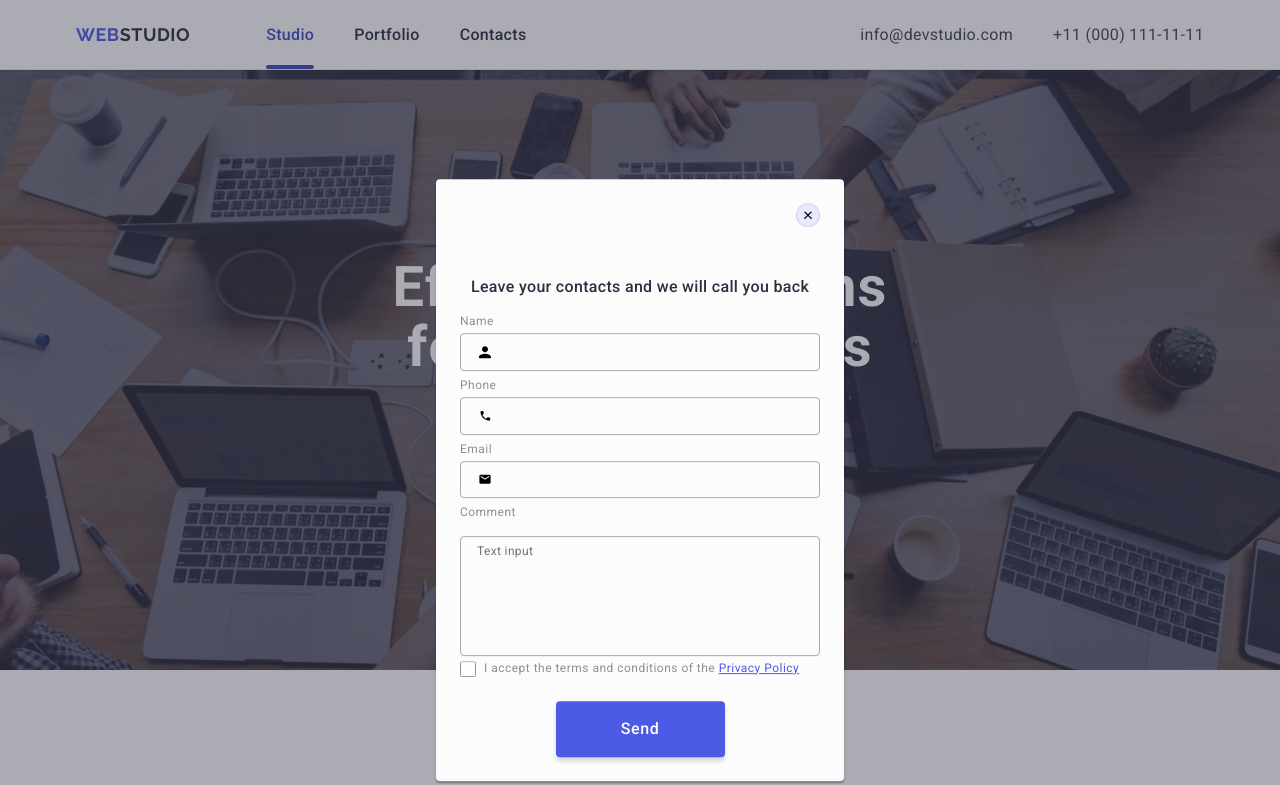
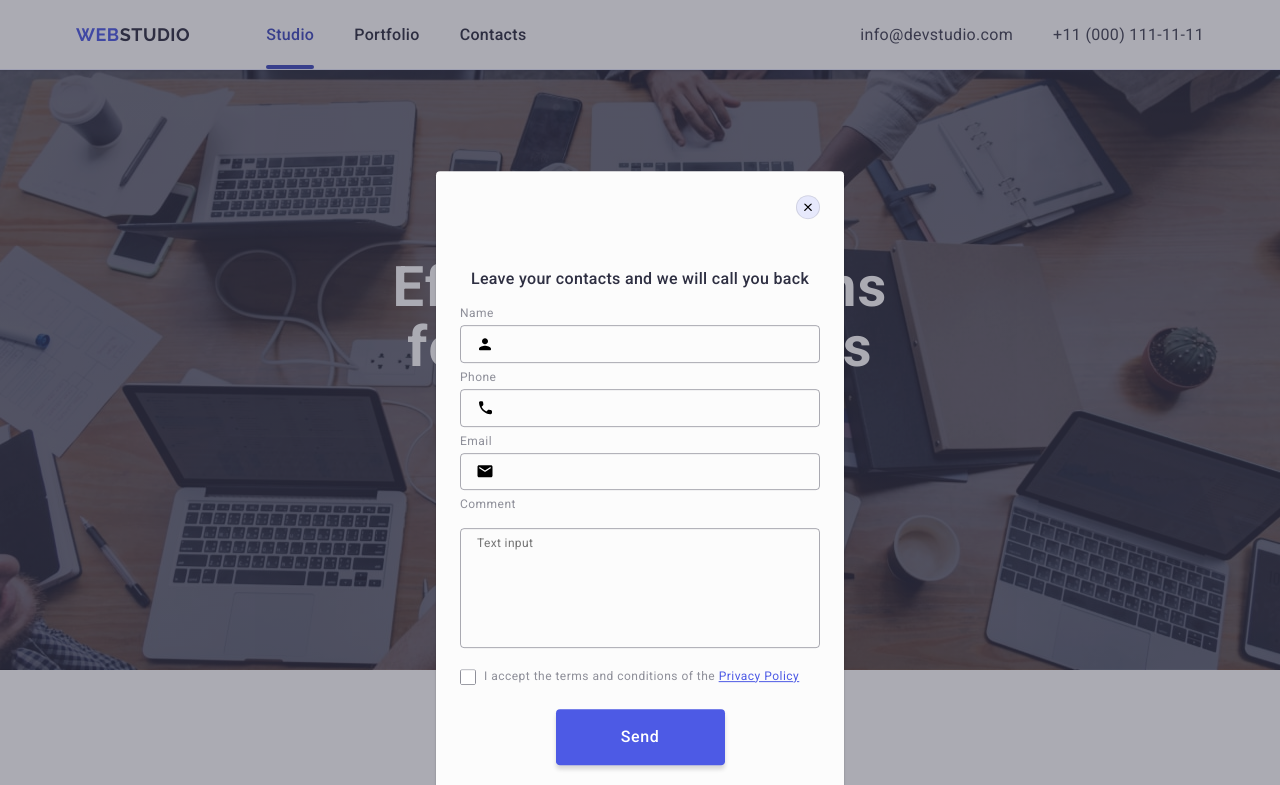
Before and after one commit to vsokolvak/goit-markup-hw-05, a plain HTML site: page index.html in a window 1280 px wide. Shown: the top 785 px of the page. Drawn offline with nearby package versions, Linux system fonts and the light colour scheme.

Commit message:
fucking autocheck

```diff
--- a/css/styles.css
+++ b/css/styles.css
@@ -674,6 +674,10 @@ input, textarea {
     margin-bottom: 16px;
 }
 
+.modalform-label-wrapper {
+    margin-bottom: 8px;
+}
+
 .form-label {
     display: block;
     color: #8E8F99;
@@ -682,14 +686,11 @@ input, textarea {
     font-weight: 400;
     line-height: 1.16;
     letter-spacing: 0.04em;
-    display: flex;
-    flex-direction: column;
-    gap: 4px;
+    margin-bottom: 4px;
 }
 
 .modalform-input-wrap {
     position: relative;
-    margin-bottom: 8px;
 }
 
 .modalform-icon {
@@ -725,14 +726,23 @@ input, textarea {
     fill: #4D5AE5;
 }
 
+.modalform-textarea-wrap {
+    margin-bottom: 16px;
+}
+
 .form-textarea {
     padding: 8px 16px;
     height: 120px;
     resize: none;
+    transition: border-color 250ms cubic-bezier(0.4, 0, 0.2, 1);
 }
 
 .form-modal-textarea {
     margin-bottom: 16px;
+}
+
+.modal-checkbox-wraper {
+    margin-bottom: 24px;
 }
 
 .fake-checkbox {
--- a/index.html
+++ b/index.html
@@ -457,46 +457,52 @@
                 Leave your contacts and we will call you back
             </p>
             <form name="modal">
-                <label class="form-label">
+                <div class="modalform-label-wrapper">
+                    <label class="form-label" for="user-name">
                         <span>Name</span>
+                    </label>
                     <div class="modalform-input-wrap">
-                        <input type="text" name="name"
-                        id="name" class="form-input">
-                        <svg class="modalform-icon" width="18" height="18">
+                        <input type="text" name="name" id="user-name" class="form-input">
+                        <svg class="modalform-icon" width="18" height="24">
                             <use href="./images/icons.svg#icon-person"></use>
                         </svg>
                     </div>
+                </div>
+                <div class="modalform-label-wrapper">
+                    <label class="form-label" for="user-phone">
+                        <span>Phone</span>
                     </label>
-                <label class="form-label">
-                    <span>Phone</span>
                     <div class="modalform-input-wrap">
-                        <input type="text" name="name"
-                        id="name" class="form-input">
-                        <svg class="modalform-icon" width="18" height="18">
+                        <input type="text" name="phone" id="user-phone" class="form-input">
+                        <svg class="modalform-icon" width="18" height="24">
                             <use href="./images/icons.svg#icon-phone"></use>
                         </svg>
                     </div>
+                </div>
+                <div class="modalform-label-wrapper">
+                    <label class="form-label" for="user-email">
+                        <span>Email</span>
                     </label>
-                <label class="form-label">
-                    <span>Email</span>
                     <div class="modalform-input-wrap">
-                        <input type="text" name="name"
-                        id="name" class="form-input">
-                        <svg class="modalform-icon" width="18" height="18">
+                        <input type="text" name="email" id="user-email" class="form-input">
+                        <svg class="modalform-icon" width="18" height="24">
                             <use href="./images/icons.svg#icon-email"></use>
                         </svg>
                     </div>
-                </label>
+                </div>
 
-                <label class="form-label form-modal-textarea" for="commentText">
+                <div class="modalform-textarea-wrap">
+                    <label class="form-label form-modal-textarea" for="user-comment">
                         <span>Comment</span>
                     </label>
-                <textarea name="commentText" class="form-input form-textarea" placeholder="Text input"
-                id="commentText"></textarea>
+                    <textarea name="user-comment" class="form-input form-textarea" placeholder="Text input"
+                    id="user-comment"></textarea>
+                </div>
 
-                <input type="checkbox" name="accept" id="accept"
+                <div class="modal-checkbox-wraper">
+                    <input type="checkbox" name="user-privacy" id="user-privacy" value="true"
                     class="visually-hidden modal-checkbox">
-                <label for="accept" class="modal-checkbox-label">
+                    <label for="user-privacy" class="modal-checkbox-label">
                         <span class="fake-checkbox">
                             <svg class="icon-checkactive"
                             width="16" height="16">
@@ -512,7 +518,7 @@
                             <a href="">Privacy Policy</a>
                         </span>
                     </label>
-
+                </div>
                 <button type="submit" class="solution-button modal-button">
                     Send
                 </button>
```
Lines whose indentation alone changed are shown as unchanged.
